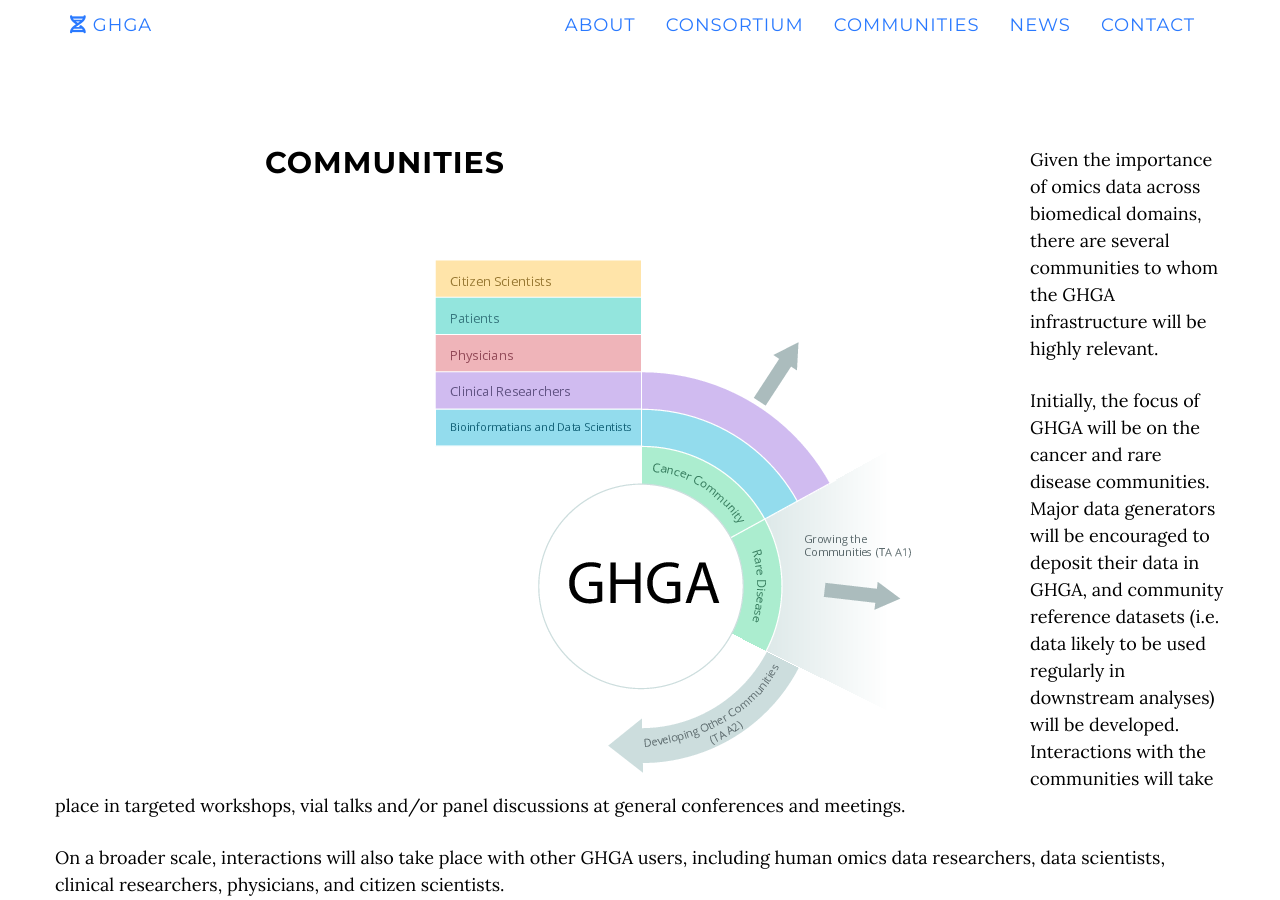
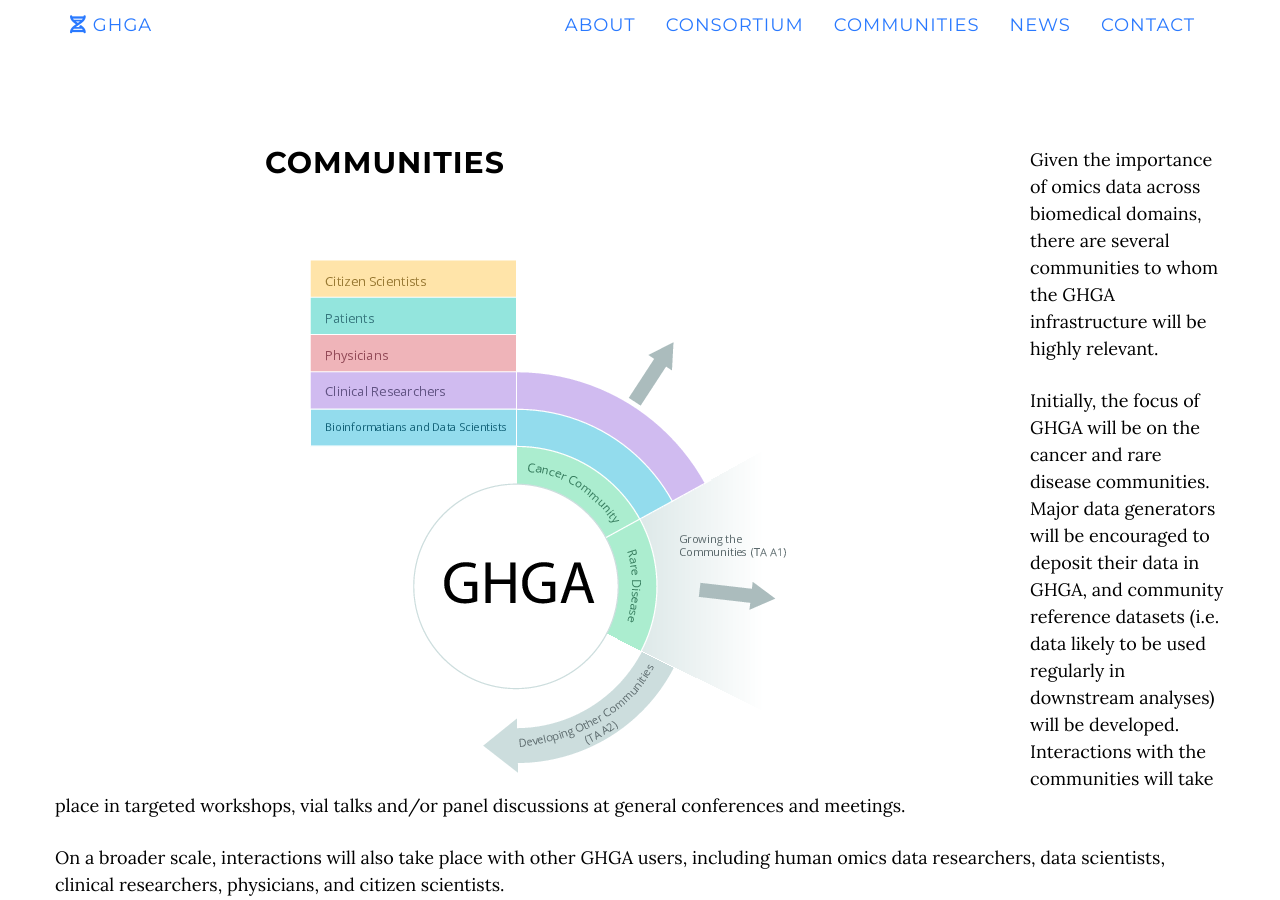
Before and after one commit to ghga-de/online, a Jekyll site: the page built from index.html, in a window 1280 px wide and 900 px high, scrolled down 5784 px. Built offline with Jekyll 4.4.1, drawn with Linux system fonts in a browser that asks for light colours; nearby versions of some CDN libraries.

Commit message:
img width

```diff
--- a/_includes/communities.html
+++ b/_includes/communities.html
@@ -3,7 +3,7 @@
         <div class="row">
             <div class="col-lg-8 col-lg-offset-2">
                 <h2>Communities</h2>
-                <div class="col-lg-4 col-lg-offset-2">
+                <div class="col-lg-3">
                 <img src="img/GHGA_community-diagramm_v2.png" class="img-fluid" alt="Responsive image"/></div>
                 </div>
 
```
